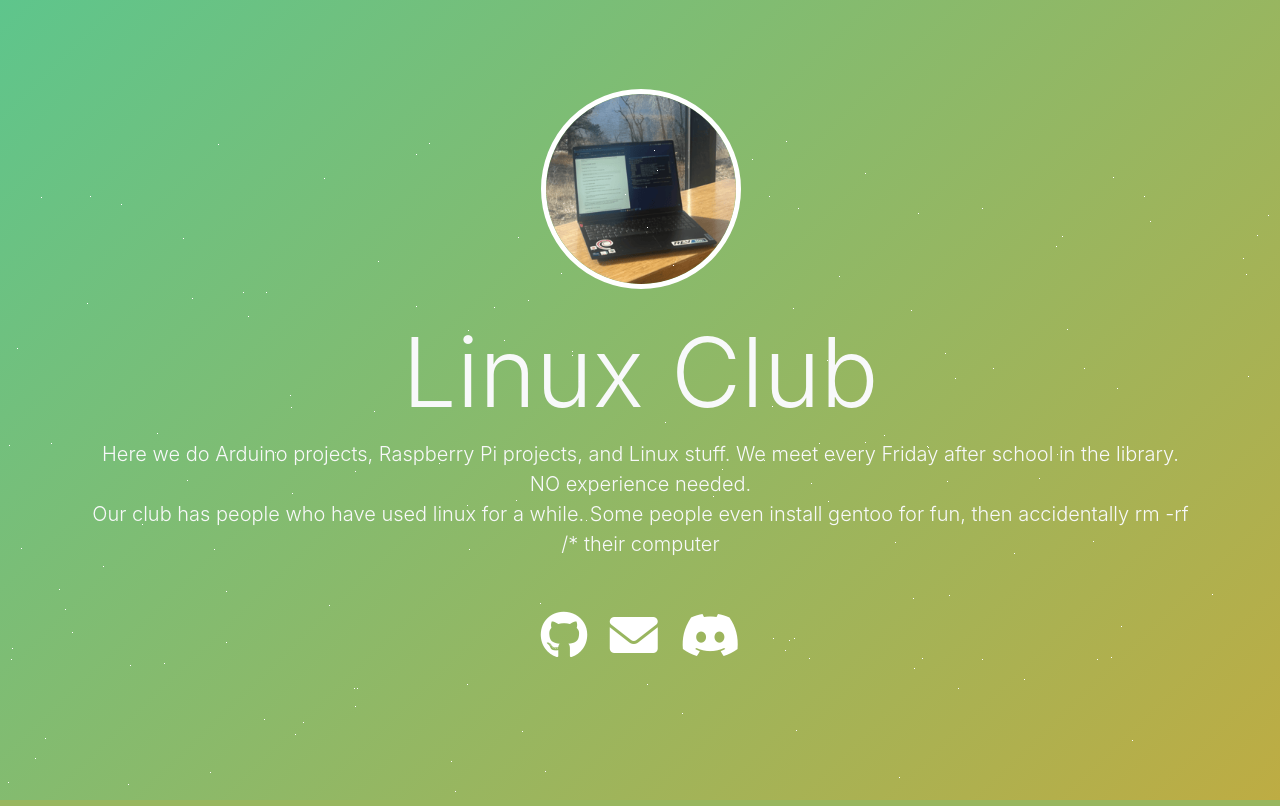
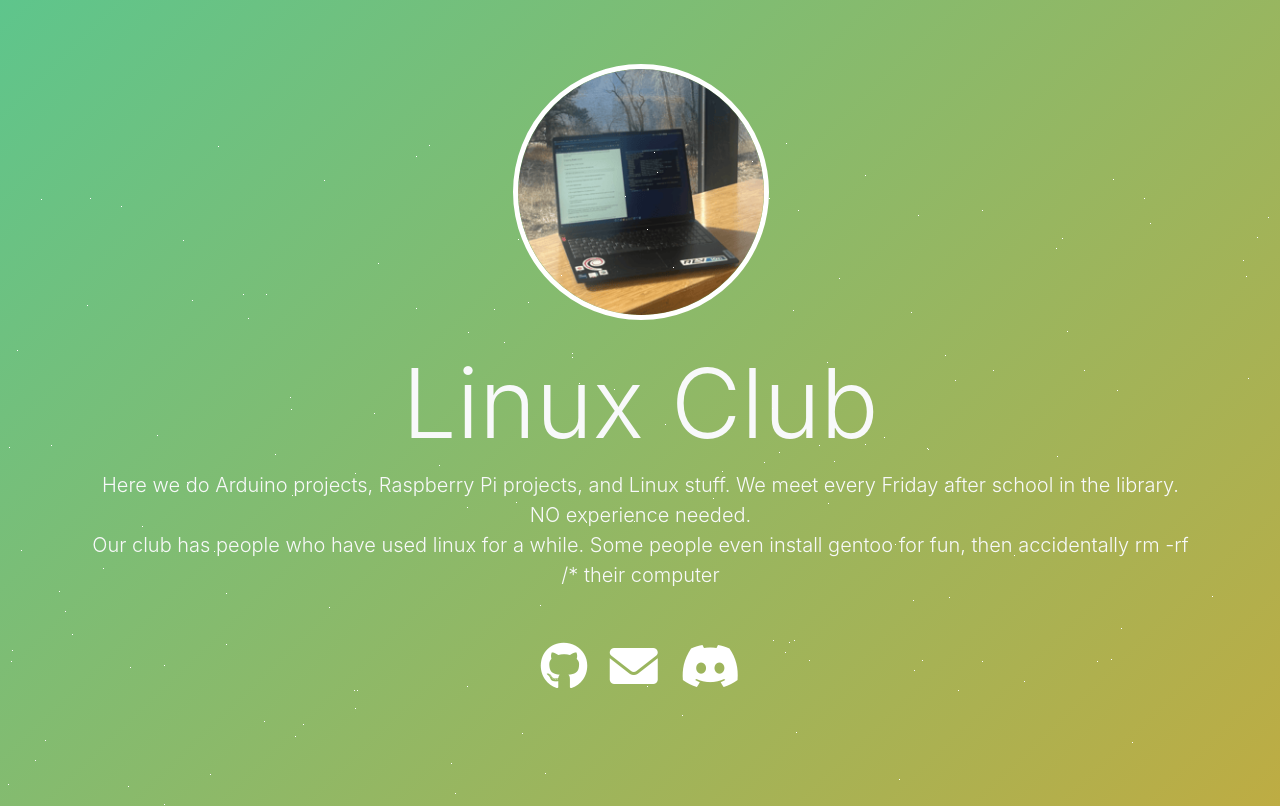
Before and after one commit to LinuxClub1/website, a PHP site: page / in a window 1280 px wide. Run offline with PHP 8.4, Linux system fonts and the light colour scheme.

Commit message:
Resize profile picture dimensions to 256px

```diff
--- a/style.css
+++ b/style.css
@@ -8,8 +8,8 @@
     line-height: 1;
 }
 .profile-pic {
-    width: 200px;
-    height: 200px;
+    width: 256px;
+    height: 256px;
     border-radius: 50%;
     border: 5px solid #ffffff;
     margin-bottom: 20px;
```
